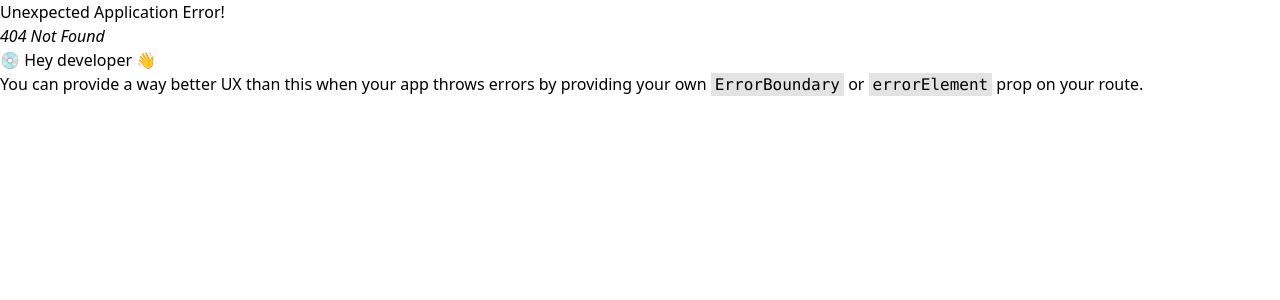
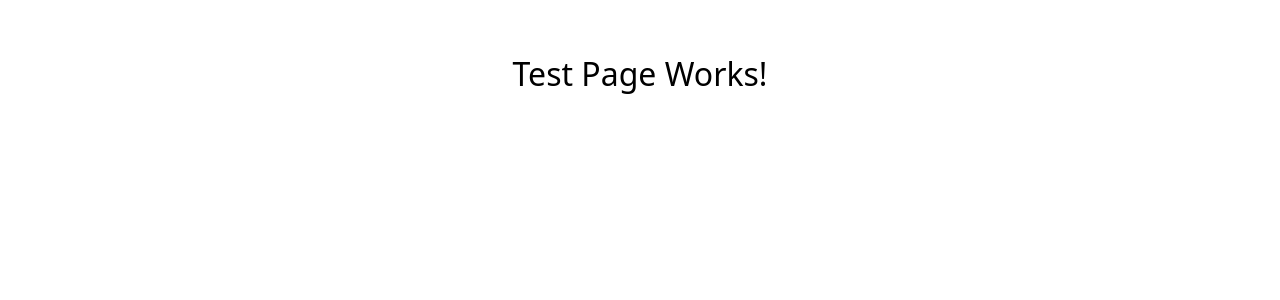
Before and after one commit to francissucceed35-bot/justice-airport, a React (Vite) app in the folder frontend/: page /test in a window 1280 px wide. Before the commit this address had no page. Shown: the top 300 px of the page. Built offline with nearby package versions, Linux system fonts and the light colour scheme.

Commit message:
test: add test page to diagnose routing

```diff
--- /dev/null
+++ b/frontend/src/pages/TestPage.jsx
@@ -0,0 +1,11 @@
+import React from 'react';
+
+const TestPage = () => {
+  return (
+    <div style={{ padding: '50px', textAlign: 'center', fontSize: '2rem' }}>
+      <h1>Test Page Works!</h1>
+    </div>
+  );
+};
+
+export default TestPage;
```
Also changed, not shown: frontend/src/main.jsx (+9 -26 lines), 2 other files (tests, documents, lock files or other folders).
